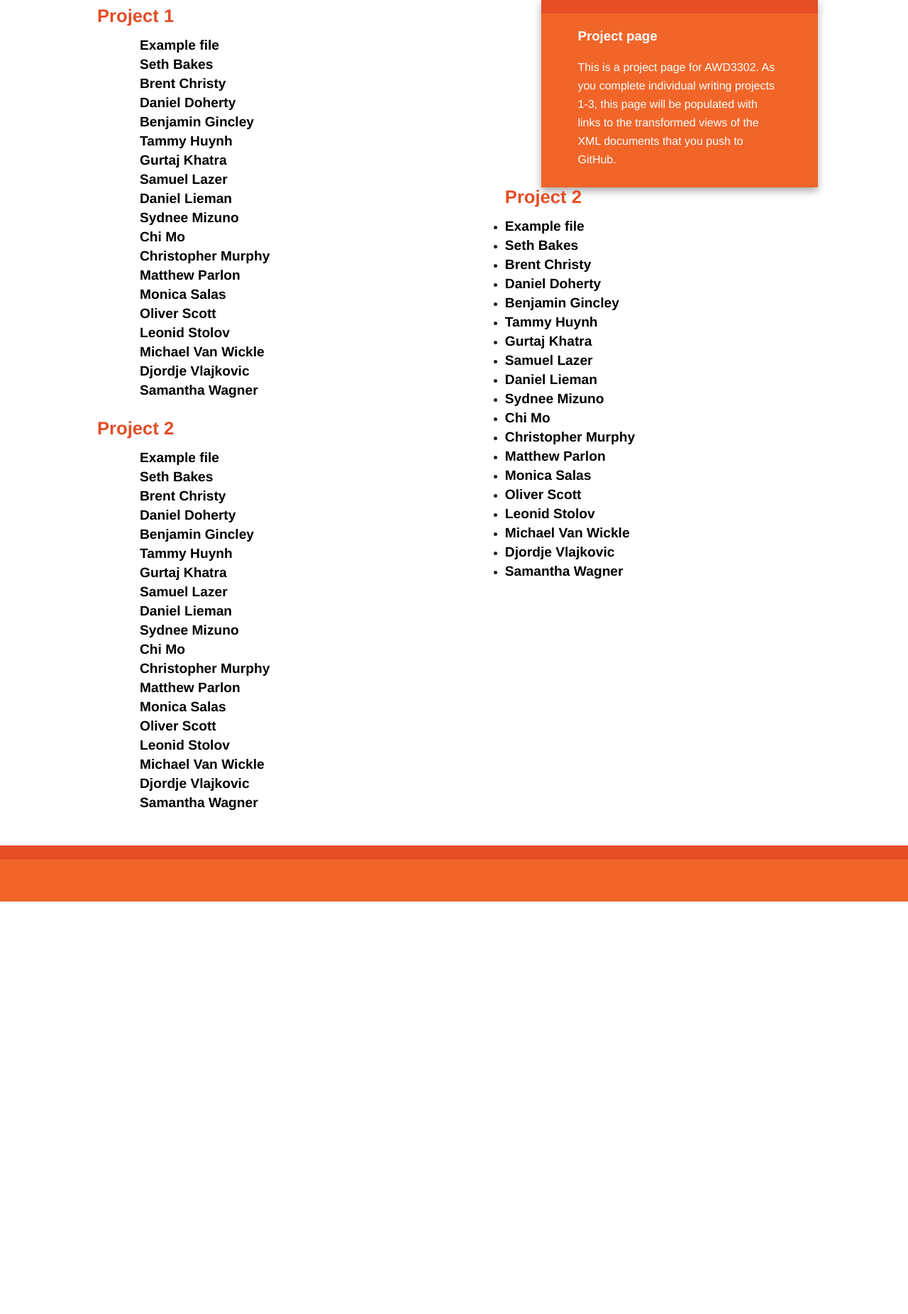
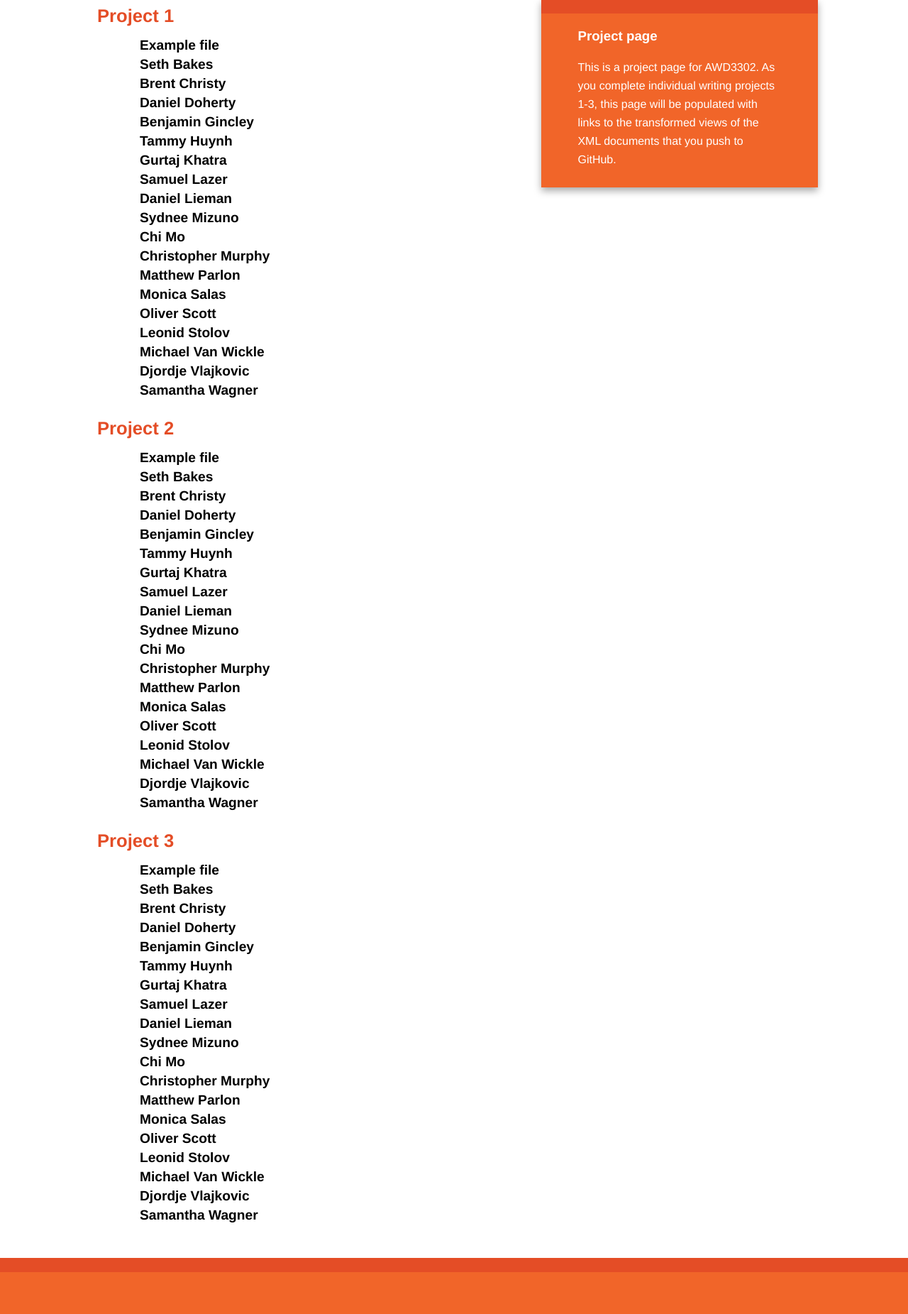
Before and after one commit to smithkevin1/projects, a PHP site: page /students.php in a window 1280 px wide. Shown: the part 183-2034 px from the top of the page at 71% size. Before the commit the page ends 1453 px from the top, so only its background shows below. Run offline with PHP 8.4, Linux system fonts and the light colour scheme; some libraries are stand-ins or nearby versions.

Commit message:
Fix students formatting.

```diff
--- a/students.php
+++ b/students.php
@@ -72,8 +72,9 @@
                   </section>
                 </article>
 
+<article>
                 <header>
-                  <h2>Project 2</h1>
+                  <h2>Project 3</h1>
                 </header>
                 <section>
                   <p>
```
